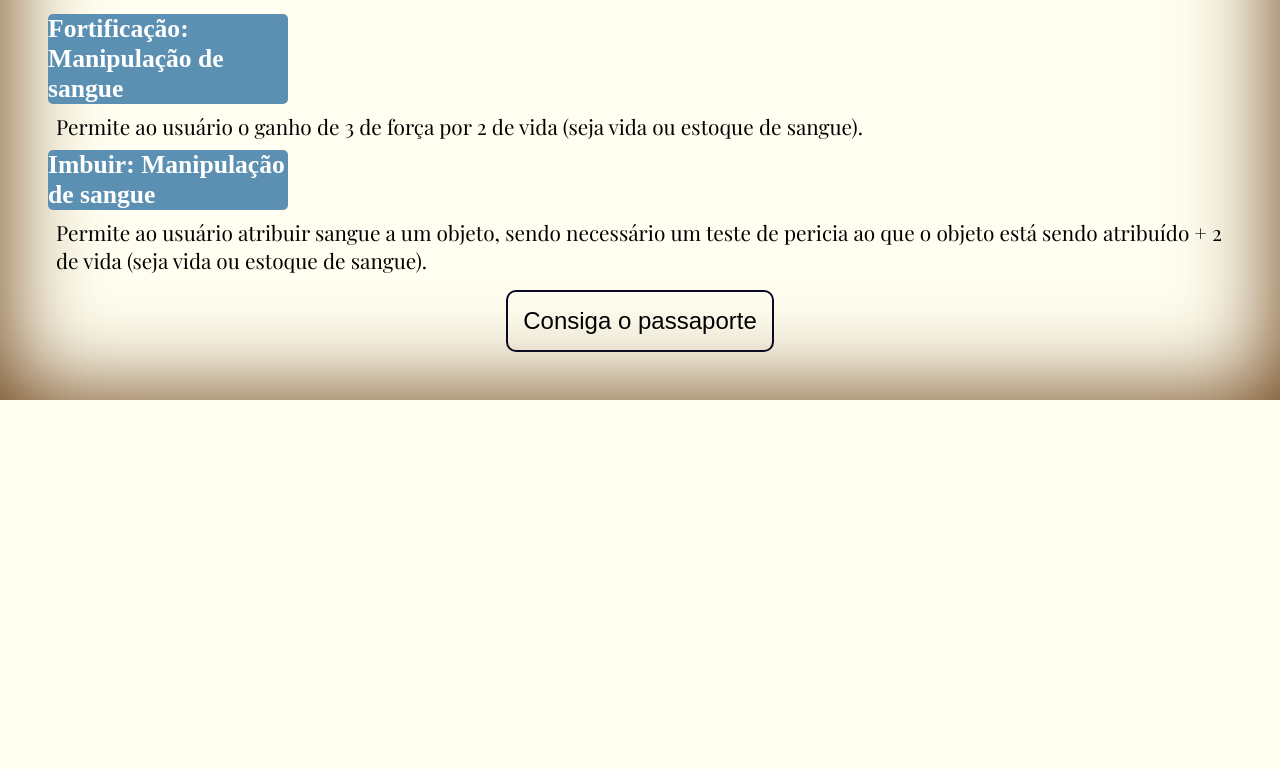
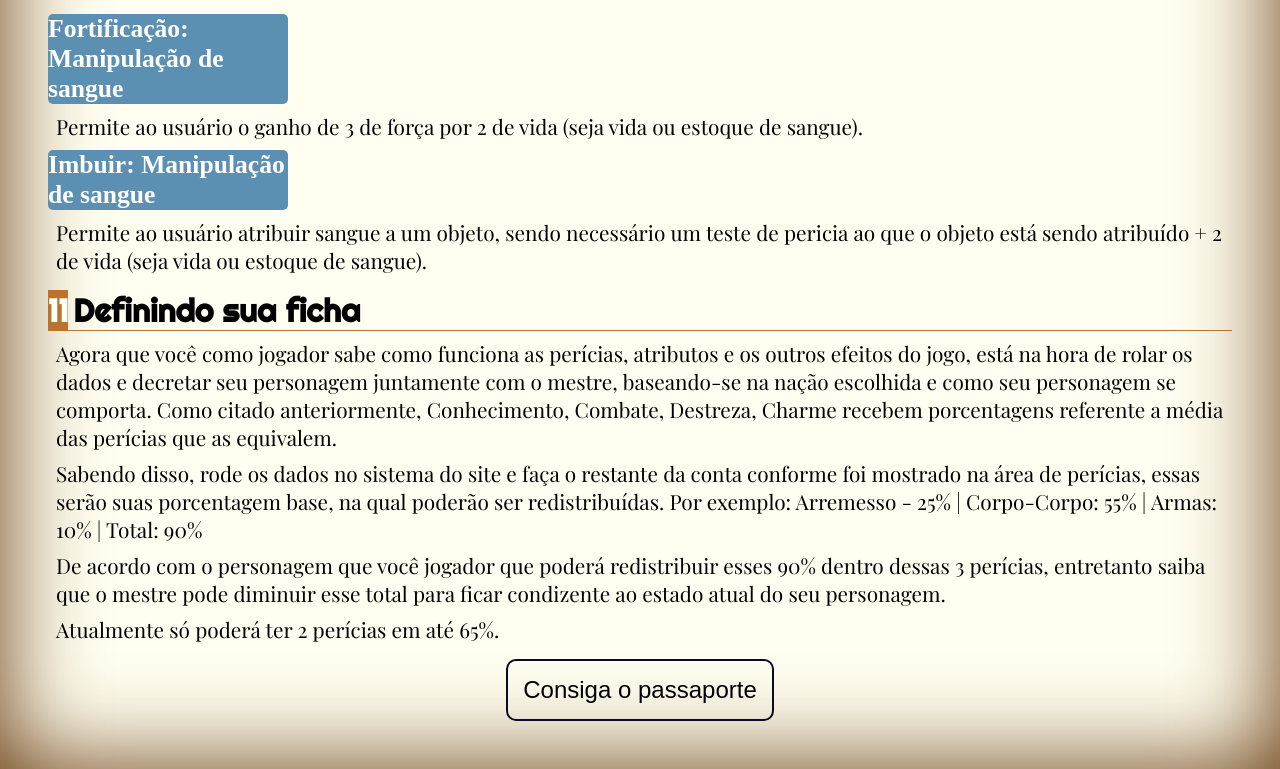
Before and after one commit to lluiscase/Criacao-de-ficha, a plain HTML site: page index.html in a window 1280 px wide. Shown: the part 10777-11546 px from the top of the page. Before the commit the page ends 11177 px from the top, so only its background shows below. Drawn offline with nearby package versions, Linux system fonts and the light colour scheme.

Commit message:
Adição definindo sua ficha

```diff
--- a/index.html
+++ b/index.html
@@ -630,6 +630,31 @@
                 </p>
         </div>
     </section>
+
+    <section class="regras">
+        <h2><a>11</a>Definindo sua ficha</h2>
+        <p>Agora que você como jogador sabe como funciona as
+            perícias, atributos e os outros efeitos do jogo,
+            está na hora de rolar os dados e decretar seu personagem
+            juntamente com o mestre, baseando-se na nação escolhida e
+            como seu personagem se comporta.
+            Como citado anteriormente, Conhecimento, Combate,
+            Destreza, Charme recebem porcentagens referente a
+            média das perícias que as equivalem.
+            </p>
+            <p>Sabendo disso, rode os dados no sistema do site e
+                faça o restante da conta conforme foi mostrado na
+                área de perícias, essas serão suas porcentagem base,
+                na qual poderão ser redistribuídas. Por exemplo:
+                Arremesso - 25% | Corpo-Corpo: 55% | Armas: 10% |
+                Total: 90%
+                </p>
+            <p>De acordo com o personagem que você jogador que
+                poderá redistribuir esses 90% dentro dessas 3 perícias,
+                entretanto saiba que o mestre pode diminuir esse total
+                para ficar condizente ao estado atual do seu personagem.</p>
+            <p>Atualmente só poderá ter 2 perícias em até 65%.</p>
+    </section>
     <button id="go">Consiga o passaporte</button>
 
     <script src="index.js">
```
